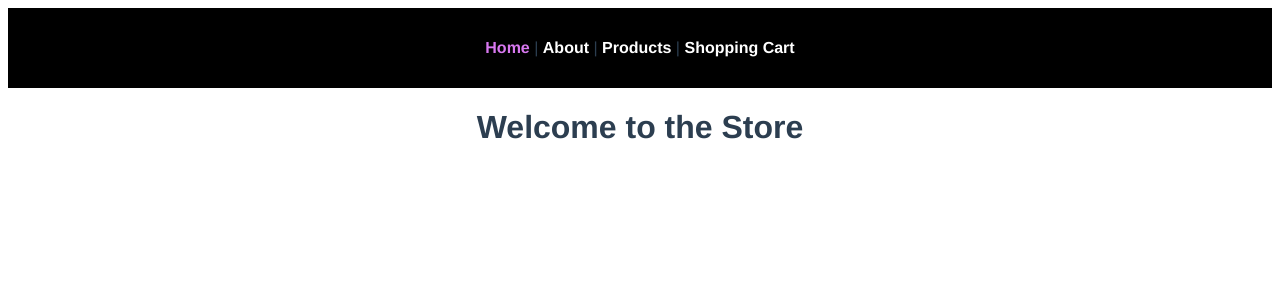
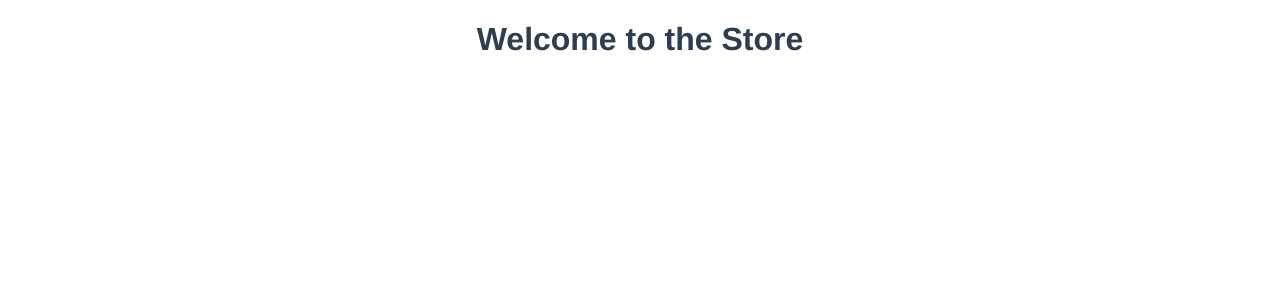
Before and after one commit to compiledcode83/nagato-shop, a Vue app: page / in a window 1280 px wide. Shown: the top 300 px of the page. Built offline with nearby package versions, Linux system fonts and the light colour scheme.

Commit message:
adding router links to header view

```diff
--- a/src/App.vue
+++ b/src/App.vue
@@ -1,11 +1,5 @@
 <template>
   <div id="app">
-    <div id="nav">
-      <router-link to="/">Home</router-link> |
-      <router-link to="/about">About</router-link> |
-      <router-link to="/products">Products</router-link> |
-      <router-link to="/cart">Shopping Cart</router-link>
-    </div>
     <router-view />
   </div>
 </template>
--- a/src/views/Header.vue
+++ b/src/views/Header.vue
@@ -1,6 +1,10 @@
 // header here
 // add search option - bootstrap
 <template>
-  <div class="header">
+  <div class="header" id="nav">
+      <router-link to="/">Home</router-link> |
+      <router-link to="/about">About</router-link> |
+      <router-link to="/products">Products</router-link> |
+      <router-link to="/cart">Shopping Cart</router-link>
   </div>
 </template>
```
